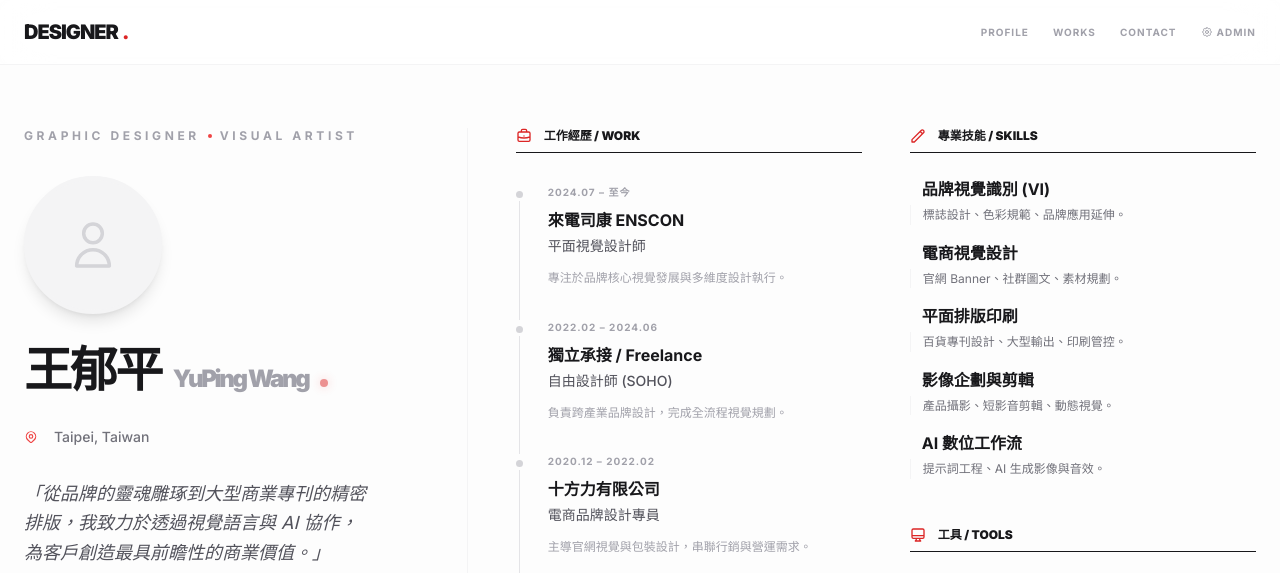
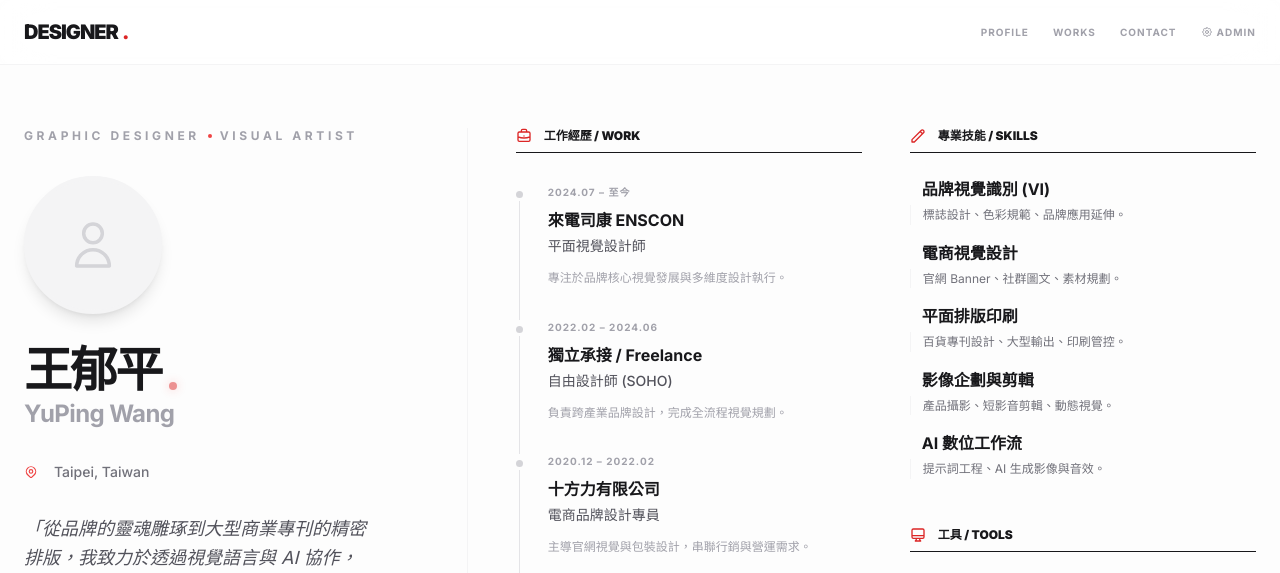
Before and after one commit to phina0828/ping-resume, a plain HTML site: page index.html in a window 1280 px wide. Shown: the top 573 px of the page. Drawn offline with nearby package versions, Linux system fonts and the light colour scheme.

Commit message:
英文名移到中文名下方

```diff
--- a/index.html
+++ b/index.html
@@ -85,11 +85,13 @@
                     </div>
                 </div>
                 <!-- Name -->
-                <h1 class="text-4xl md:text-5xl font-black tracking-tighter leading-none relative flex items-baseline gap-3">
-                    <span id="profile-name-display">王郁平</span>
-                    <span id="profile-nameEn-display" class="text-xl md:text-2xl text-zinc-400">YuPing Wang</span>
-                    <span class="w-2 h-2 bg-red-600 rounded-full animate-pulse shadow-[0_0_10px_rgba(239,68,68,0.5)]"></span>
-                </h1>
+                <div>
+                    <h1 class="text-4xl md:text-5xl font-black tracking-tighter leading-none relative inline-block">
+                        <span id="profile-name-display">王郁平</span>
+                        <span class="absolute -right-4 bottom-1 w-2 h-2 bg-red-600 rounded-full animate-pulse shadow-[0_0_10px_rgba(239,68,68,0.5)]"></span>
+                    </h1>
+                    <p id="profile-nameEn-display" class="text-xl md:text-2xl font-bold tracking-tight text-zinc-400 mt-1">YuPing Wang</p>
+                </div>
                 <div class="flex flex-wrap items-center gap-4 text-sm text-zinc-500 font-medium">
                     <svg class="w-3.5 h-3.5 text-red-500" fill="none" stroke="currentColor" viewBox="0 0 24 24"><path stroke-linecap="round" stroke-linejoin="round" stroke-width="2" d="M17.657 16.657L13.414 20.9a1.998 1.998 0 01-2.827 0l-4.244-4.243a8 8 0 1111.314 0z"/><path stroke-linecap="round" stroke-linejoin="round" stroke-width="2" d="M15 11a3 3 0 11-6 0 3 3 0 016 0z"/></svg>
                     <span id="profile-location-display">Taipei, Taiwan</span>
```
